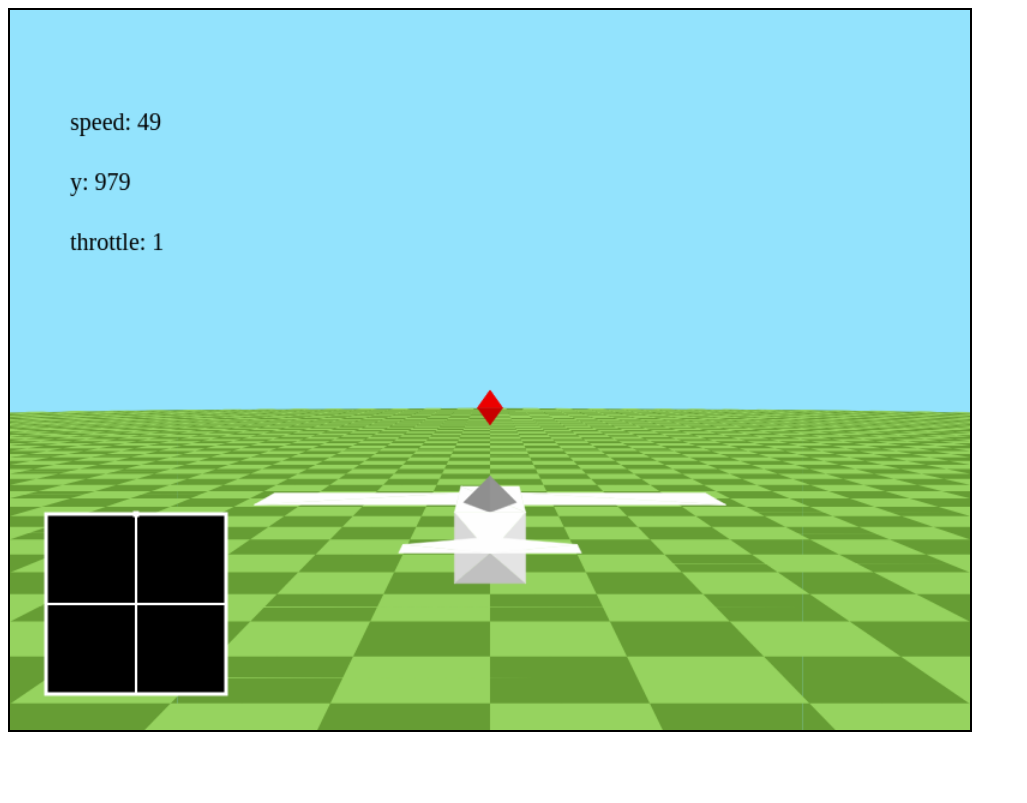
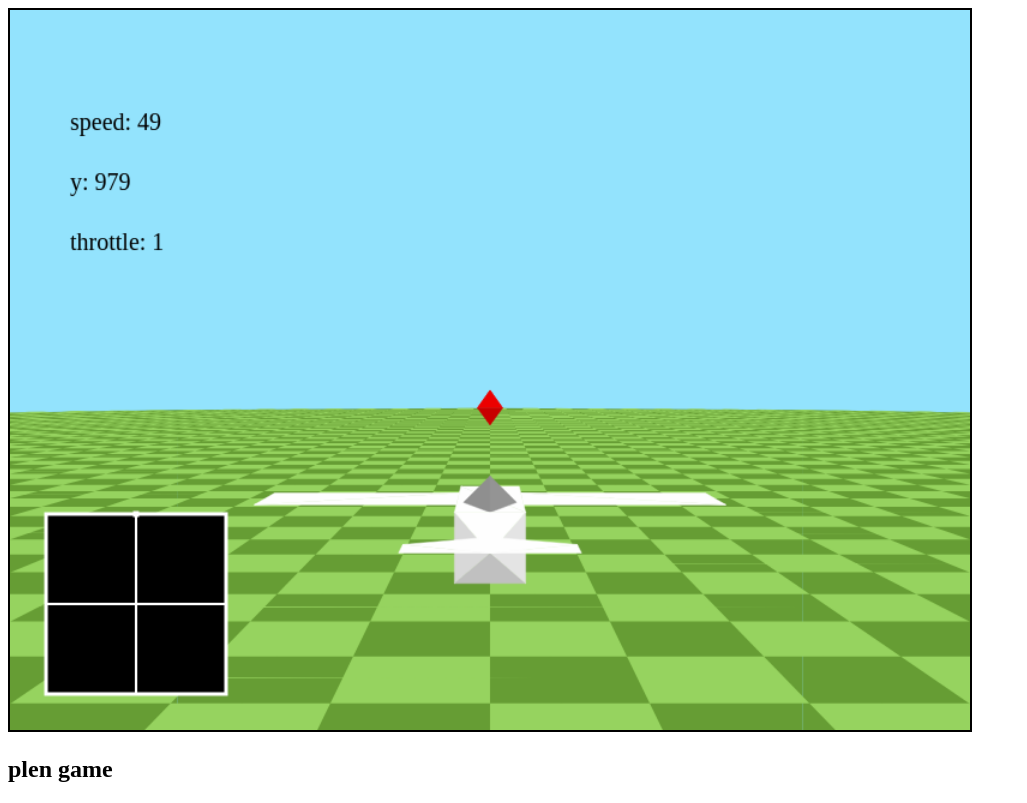
Before and after one commit to beluga0002/plane-game, a plain HTML site: page index.html in a window 1280 px wide. Shown: the whole page, without its empty margins (0-1027 px from the left). Drawn offline with Linux system fonts and the light colour scheme.

Commit message:
Update index.html

```diff
--- a/index.html
+++ b/index.html
@@ -19,6 +19,7 @@
   <script src="draw.js"></script>
   <script src="physical_behavior.js"></script>
   <script src="script.js"></script>
+  <h2>plen game</h2>
 </body>
 
 </html>
```
